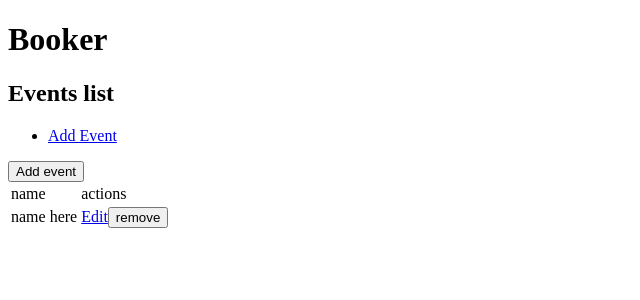
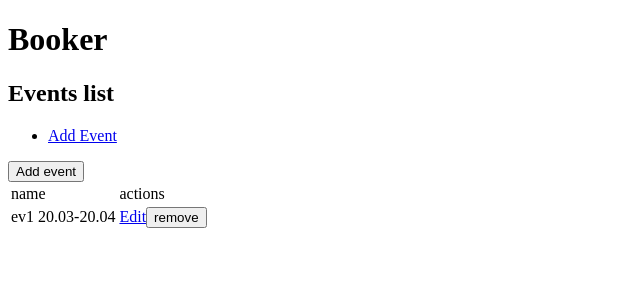
Before and after one commit to video-kid/booker, a React (Create React App) app: page / in a window 1280 px wide. Shown: the top 300 px of the page, without its empty margins (0-640 px from the left). Built offline with nearby package versions, Linux system fonts and the light colour scheme.

Commit message:
Update EventsList.tsx

```diff
--- a/src/Pages/EventsList/EventsList.tsx
+++ b/src/Pages/EventsList/EventsList.tsx
@@ -44,13 +44,15 @@ const EventsList = () => {
           </tr>
         </thead>
         <tbody>
-          <tr>
-            <td>name here</td>
-            <td>
-              <Link to={`${666}/edit`}>Edit</Link>
-              <button>remove</button>
-            </td>
-          </tr>
+          {eventsList.map(({ name, id }) => (
+            <tr key={id}>
+              <td>{name}</td>
+              <td>
+                <Link to={`${id}/edit`}>Edit</Link>
+                <button>remove</button>
+              </td>
+            </tr>
+          ))}
         </tbody>
       </table>
     </section>
```
